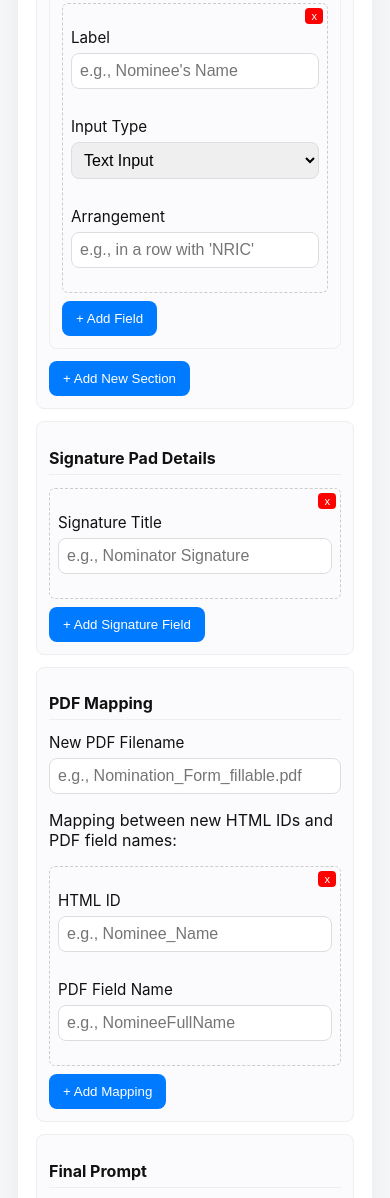
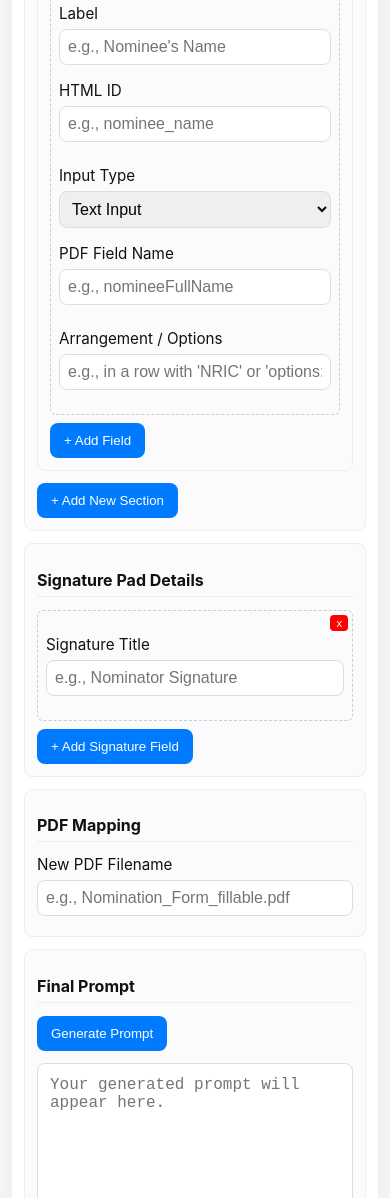
Before and after one commit to TND4-ZQJS/webfillerprompt, a plain HTML site: page index.html in a window 390 px wide. Shown: the part 802-2000 px from the top of the page. Drawn offline with Linux system fonts and the light colour scheme.

Commit message:
Update index.html

```diff
--- a/index.html
+++ b/index.html
@@ -24,6 +24,23 @@
   .field-group{border:1px dashed #ccc;padding:8px;margin:8px 0;border-radius:6px;position:relative;}
   .field-group-remove{position:absolute;top:4px;right:4px;font-size:0.7rem;background:red;color:#fff;border:none;padding:2px 6px;border-radius:4px;cursor:pointer;}
   textarea#promptOutput{width:100%;height:400px;border:1px solid #ddd;border-radius:8px;padding:12px;margin-top:12px;}
+
+  /* Responsive CSS */
+  @media (max-width: 600px) {
+    body {
+      margin: 12px;
+    }
+    main {
+      padding: 12px;
+    }
+    .row {
+      flex-direction: column;
+      gap: 0;
+    }
+    .row > label {
+      min-width: 100%;
+    }
+  }
 </style>
 </head>
 <body>
@@ -47,15 +64,13 @@
 
   <section class="section">
     <h2>UI Layout & Fields</h2>
-    <div id="sectionsContainer">
-      </div>
+    <div id="sectionsContainer"></div>
     <button id="addSectionBtn">+ Add New Section</button>
   </section>
 
   <section class="section">
     <h2>Signature Pad Details</h2>
-    <div id="signaturesContainer">
-        </div>
+    <div id="signaturesContainer"></div>
     <button id="addSignatureBtn">+ Add Signature Field</button>
   </section>
 
@@ -64,10 +79,6 @@
     <label>New PDF Filename
       <input type="text" id="pdfFilename" placeholder="e.g., Nomination_Form_fillable.pdf">
     </label>
-    <p>Mapping between new HTML IDs and PDF field names:</p>
-    <div id="mappingsContainer">
-      </div>
-    <button id="addMappingBtn">+ Add Mapping</button>
   </section>
 
   <section class="section">
@@ -81,10 +92,8 @@
 document.addEventListener('DOMContentLoaded', () => {
   const sectionsContainer = document.getElementById('sectionsContainer');
   const signaturesContainer = document.getElementById('signaturesContainer');
-  const mappingsContainer = document.getElementById('mappingsContainer');
 
   function addSection(sectionTitle = '') {
-    const sectionIndex = sectionsContainer.children.length + 1;
     const sectionDiv = document.createElement('div');
     sectionDiv.className = 'section';
     sectionDiv.innerHTML = `
@@ -101,8 +110,11 @@ document.addEventListener('DOMContentLoaded', () => {
     sectionsContainer.appendChild(sectionDiv);
 
     sectionDiv.querySelector('.addFieldBtn').addEventListener('click', (e) => {
-      addField(e.target.closest('.section').querySelector('.fieldsContainer'));
+      const container = e.target.closest('.section').querySelector('.fieldsContainer');
+      addField(container);
     });
+
+    return sectionDiv;
   }
 
   function addField(container) {
@@ -111,6 +123,9 @@ document.addEventListener('DOMContentLoaded', () => {
     fieldDiv.innerHTML = `
       <div class="row">
         <label>Label<input type="text" class="fieldLabel" placeholder="e.g., Nominee's Name"></label>
+        <label>HTML ID<input type="text" class="htmlId" placeholder="e.g., nominee_name"></label>
+      </div>
+      <div class="row">
         <label>Input Type
           <select class="fieldType">
             <option value="text">Text Input</option>
@@ -119,9 +134,14 @@ document.addEventListener('DOMContentLoaded', () => {
             <option value="textarea">Textarea</option>
             <option value="select">Select (Dropdown)</option>
             <option value="number">Number</option>
+            <option value="radio">Radio (Group)</option>
+            <option value="credit-card">Credit Card</option>
           </select>
         </label>
-        <label>Arrangement<input type="text" class="fieldArrangement" placeholder="e.g., in a row with 'NRIC'"></label>
+        <label>PDF Field Name<input type="text" class="pdfField" placeholder="e.g., nomineeFullName"></label>
+      </div>
+      <div class="row">
+        <label style="flex:1;">Arrangement / Options<input type="text" class="fieldArrangement" placeholder="e.g., in a row with 'NRIC' or 'options: Yes, No'"></label>
       </div>
       <button type="button" class="field-group-remove" onclick="this.closest('.field-group').remove();">x</button>
     `;
@@ -142,25 +162,15 @@ document.addEventListener('DOMContentLoaded', () => {
     signaturesContainer.appendChild(sigDiv);
   }
 
-  function addMapping(){
-    const mappingDiv = document.createElement('div');
-    mappingDiv.className = 'field-group';
-    mappingDiv.innerHTML = `
-      <div class="row">
-        <label>HTML ID<input type="text" class="htmlId" placeholder="e.g., Nominee_Name"></label>
-        <label>PDF Field Name<input type="text" class="pdfField" placeholder="e.g., NomineeFullName"></label>
-      </div>
-      <button type="button" class="field-group-remove" onclick="this.closest('.field-group').remove();">x</button>
-    `;
-    mappingsContainer.appendChild(mappingDiv);
-  }
+  document.getElementById('addSectionBtn').addEventListener('click', () => {
+    const newSection = addSection();
+    addField(newSection.querySelector('.fieldsContainer'));
+  });
 
-  document.getElementById('addSectionBtn').addEventListener('click', () => addSection());
   document.getElementById('addSignatureBtn').addEventListener('click', () => addSignatureField());
-  document.getElementById('addMappingBtn').addEventListener('click', () => addMapping());
 
   document.getElementById('generatePromptBtn').addEventListener('click', () => {
-    let prompt = `**Goal:** ${document.getElementById('formTitle').value}\n`;
+    let prompt = `**Goal:** ${document.getElementById('formGoal').value}\n`;
     prompt += `**Core Requirements:**\n- Use the same CSS styling and responsive layout as the reference code.\n- Implement the custom signature pad functionality and autosave logic.\n\n`;
     prompt += `**Reference Code:** ${document.getElementById('referenceCode').value}\n\n`;
     prompt += `**New Form Requirements:**\n\n`;
@@ -172,10 +182,14 @@ document.addEventListener('DOMContentLoaded', () => {
       prompt += `- **Section: ${title}**\n`;
       sectionDiv.querySelectorAll('.field-group').forEach(fieldDiv => {
         const label = fieldDiv.querySelector('.fieldLabel').value;
+        const htmlId = fieldDiv.querySelector('.htmlId').value;
+        const pdfField = fieldDiv.querySelector('.pdfField').value;
         const type = fieldDiv.querySelector('.fieldType').value;
         const arrangement = fieldDiv.querySelector('.fieldArrangement').value;
-        prompt += `  - **${label}:** ${type} input. `;
-        if (arrangement) prompt += `Arrangement: ${arrangement}.`;
+        prompt += `  - **${label}:** ${type} input.`;
+        if (arrangement) prompt += ` Arrangement / Options: ${arrangement}.`;
+        if (htmlId) prompt += ` HTML ID: \`${htmlId}\`.`;
+        if (pdfField) prompt += ` Maps to PDF field: \`"${pdfField}"\`.`;
         prompt += `\n`;
       });
       prompt += `\n`;
@@ -192,22 +206,16 @@ document.addEventListener('DOMContentLoaded', () => {
     // PDF Mapping
     prompt += `**PDF Mapping:**\n`;
     prompt += `- PDF File: ${document.getElementById('pdfFilename').value}\n`;
-    document.querySelectorAll('#mappingsContainer .field-group').forEach(mapDiv => {
-      const htmlId = mapDiv.querySelector('.htmlId').value;
-      const pdfField = mapDiv.querySelector('.pdfField').value;
-      if (htmlId && pdfField) {
-        prompt += `- \`id="${htmlId}"\` maps to PDF field \`"${pdfField}"\`.\n`;
-      }
-    });
+    prompt += `  (Mapping details are included with each field in the "UI Layout & Fields" section above.)\n\n`;
 
     document.getElementById('promptOutput').value = prompt;
   });
 
-  // Initial setup with one section, one field, one signature, and one mapping
-  addSection();
-  addField(document.querySelector('.fieldsContainer'));
+  // Initialize first section with one field
+  const firstSection = addSection();
+  addField(firstSection.querySelector('.fieldsContainer'));
+  // Initialize one signature field
   addSignatureField();
-  addMapping();
 });
 </script>
 </body>
```
Lines whose indentation alone changed are shown as unchanged.
